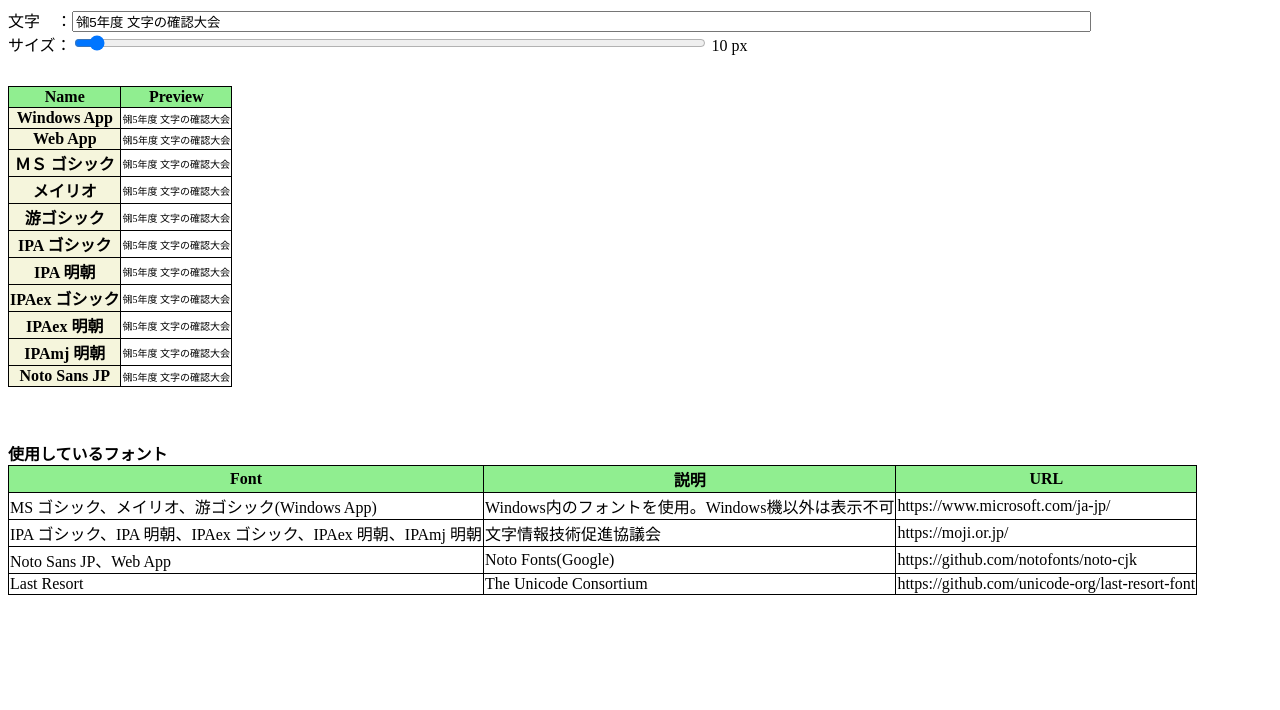
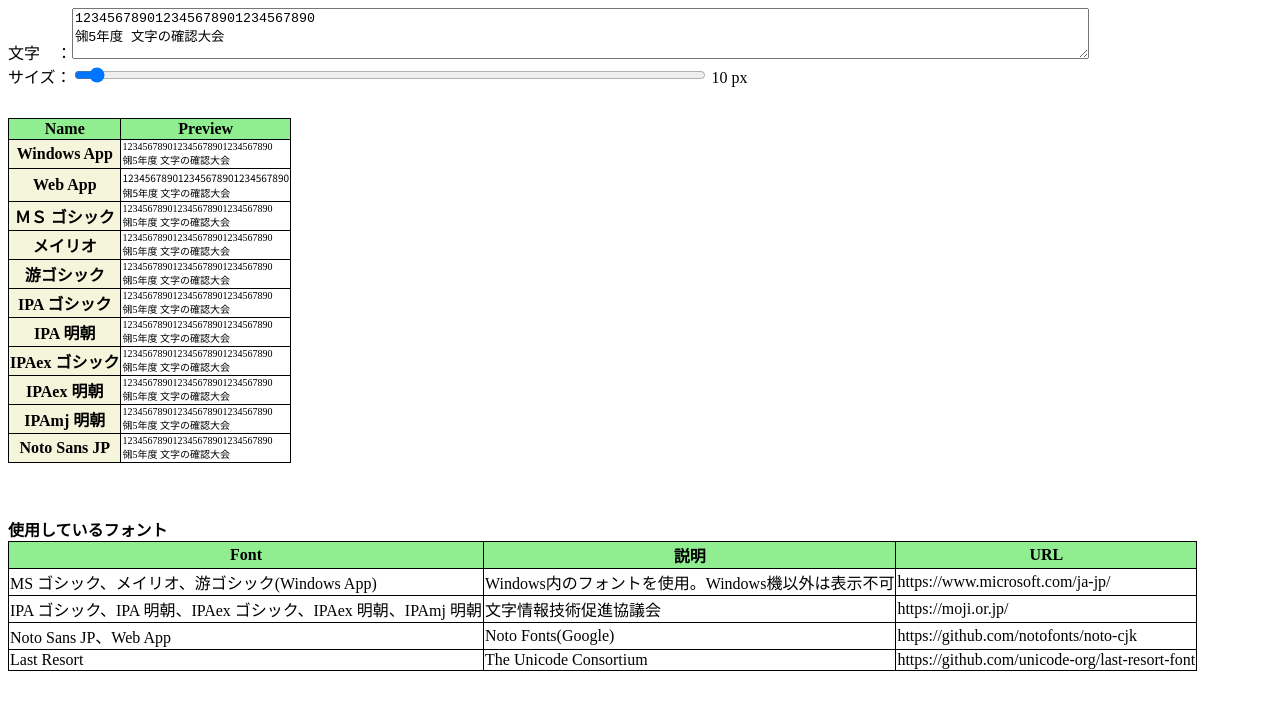
Before and after one commit to yamayasunet/tools, a plain HTML site: page font-preview/font-preview.html in a window 1280 px wide. Drawn offline with nearby package versions, Linux system fonts and the light colour scheme; a web font is replaced by a local one.

Commit message:
多段表示

```diff
--- a/font-preview/font-preview.html
+++ b/font-preview/font-preview.html
@@ -38,7 +38,8 @@
         src: url("fonts/NotoSansJP-Regular.ttf");
       }
       .cell {
-        white-space: nowrap;
+        white-space: pre;
+        line-break: strict;
       }
       .title {
         margin-top: 20px;
@@ -96,7 +97,8 @@
   <body>
     <div id="app">
       <div style="margin-bottom: 30px">
-        文字　：<input type="text" v-model="text" style="width: 80%" /><br />
+        文字　：<textarea v-model="text" style="width: 80%" rows="3"></textarea>
+        <br />
         サイズ：<input
           type="range"
           min="5"
@@ -232,7 +234,7 @@
       createApp({
         data() {
           return {
-            text: "㋿5年度 文字の確認大会",
+            text: "123456789012345678901234567890\n㋿5年度 文字の確認大会",
             size: 10,
           };
         },
```
